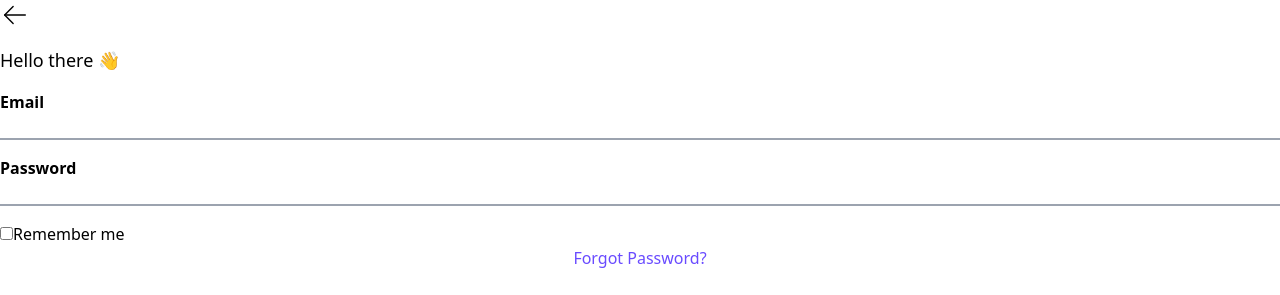
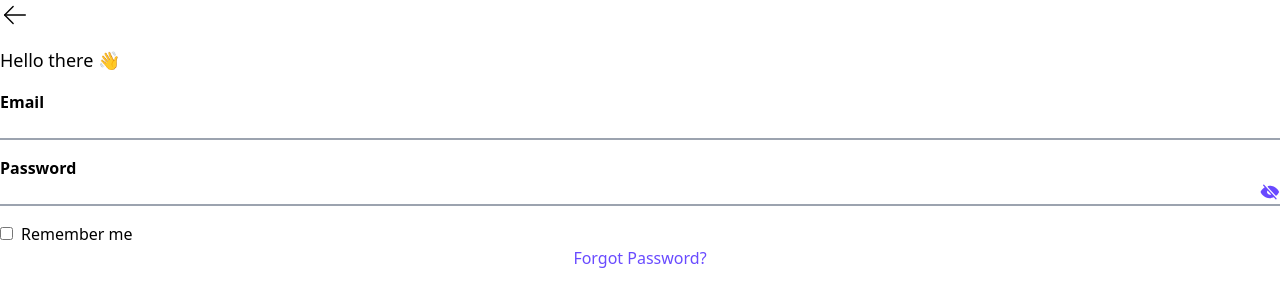
Before and after one commit to smartcollins/quizzico, a React (Create React App) app: page /sign-in in a window 1280 px wide. Shown: the top 295 px of the page. Built offline with nearby package versions, Linux system fonts and the light colour scheme.

Commit message:
work in progress

```diff
--- a/src/components/Inputs.jsx
+++ b/src/components/Inputs.jsx
@@ -1,15 +1,15 @@
-import { CaretDown } from 'phosphor-react';
 import React from 'react';
+import { CaretDown,EyeSlash } from 'phosphor-react';
 
 
-const Inputs = ({title,type,option})=>{
+const Inputs = ({title,type,option,pass})=>{
     return(
         <div className='my-4'>
             <p className='font-bold'>{title}</p>
             {option?
                 <div className='flex items-center justify-between  border-gray-400 border-b-2'>
                     <input type={type} className=' outline-none w-full'/>
-                    <CaretDown size={20} color="#7a7a7a" weight="light" />
+                    {pass?<EyeSlash size={20} color="#6949ff" weight="fill" />:<CaretDown size={20} color="#7a7a7a" weight="light" />}
                 </div>:
                 <input type={type} className=' border-gray-400 border-b-2 outline-none w-full'/>
             }
--- a/src/components/Purpose.jsx
+++ b/src/components/Purpose.jsx
@@ -18,12 +18,14 @@ const Purpose = ({txt,txt2,input,input2,pass,forget,btn_txt})=>{
                     <Inputs
                         title="Password"
                         type="password"
+                        option={true}
+                        pass={true}
                     />
                     <div>
                         <input id='check' type="checkbox"/>
-                        <label htmlFor='check'>Remember me</label>
+                        <label className='ml-2' htmlFor='check'>Remember me</label>
                     </div>
-                    {forget&&<p className='text-[#694bff] text-center mx-auto'>Forgot Password?</p>}
+                    {forget&&<p className='text-[#694bff] text-center mx-auto font-medium'>Forgot Password?</p>}
                 </div>:
                 <div>
                     <Inputs
```
